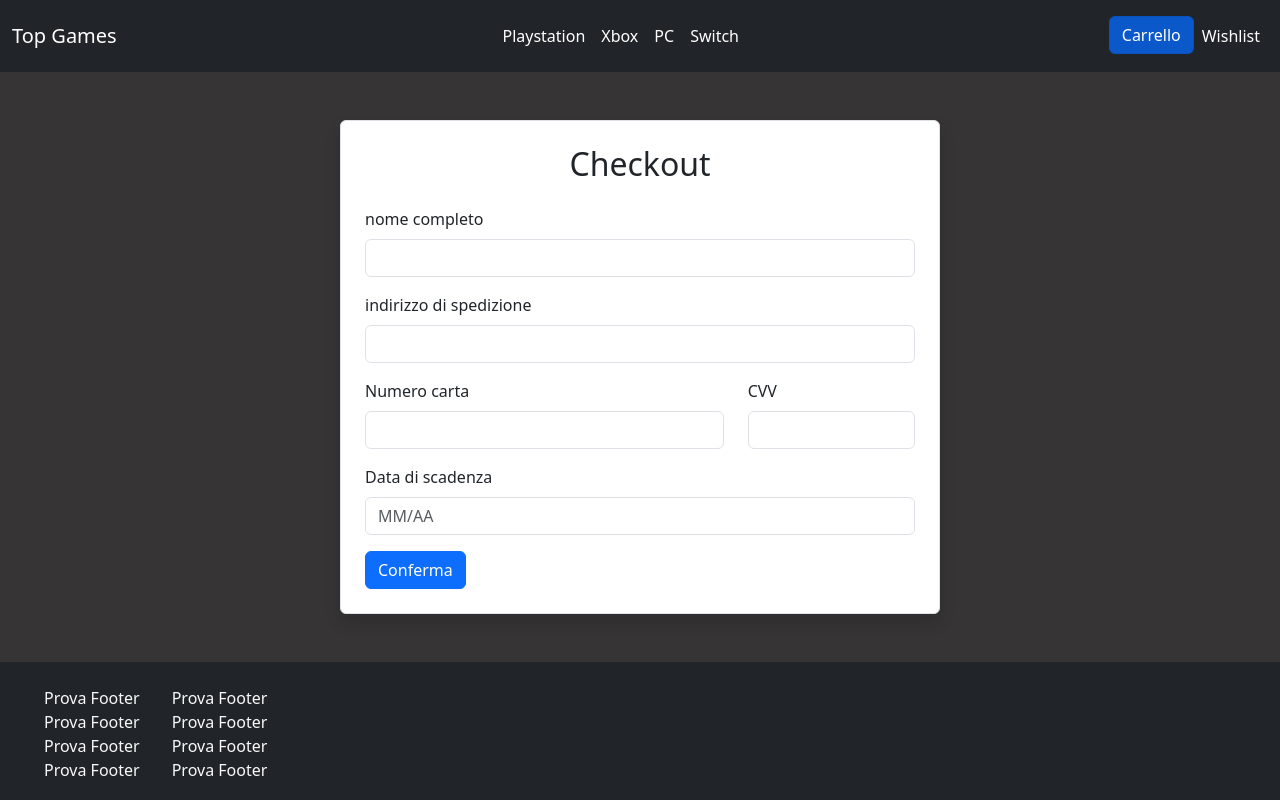
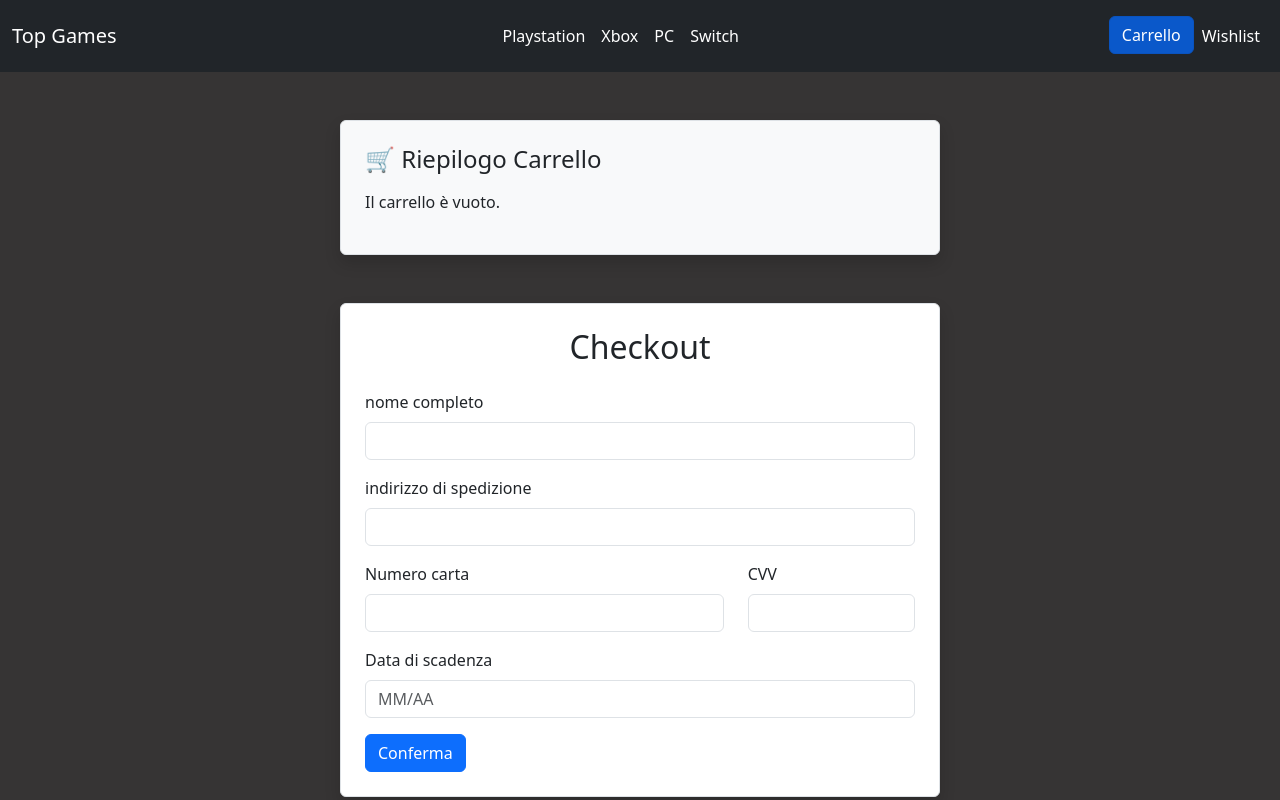
Before and after one commit to lorenzosalti/top-games-react, a React (Vite) app: page /checkout in a window 1280 px wide. Shown: the top 800 px of the page. Built offline with nearby package versions, Linux system fonts and the light colour scheme.

Commit message:
feat: enhance checkout page with cart summary and reset functionality

```diff
--- a/src/pages/CheckOutPage.jsx
+++ b/src/pages/CheckOutPage.jsx
@@ -1,6 +1,6 @@
 import { useEffect, useState, useRef } from "react";
-
-
+import { useContext } from "react";
+import GlobalContext from '../contexts/globalContext'
 
 const inizionalData = {
     name: '',
@@ -11,6 +11,10 @@ const inizionalData = {
 }
 
 function Checkout() {
+
+    const { cartStorage, setCartStorage } = useContext(GlobalContext);
+    const total = cartStorage.reduce((acc, order) => acc + Number(order.price), 0)
+
     const [validated, setValidated] = useState(false);
     const [formData, setFormData] = useState(inizionalData);
     const [fieldErrors, setFieldErrors] = useState({});
@@ -52,6 +56,8 @@ function Checkout() {
             form.classList.add("was-validated");
             setValidated(true);
             console.log(formData);
+            setFormData(inizionalData)
+            setCartStorage([])
         }
     }
 
@@ -60,6 +66,30 @@ function Checkout() {
 
     return (
         <>
+            <div className="container mt-5 p-4 border rounded shadow bg-light" style={{ maxWidth: "600px" }}>
+                <h4 className="mb-3">🛒 Riepilogo Carrello</h4>
+                {cartStorage.length ? (
+                    <>
+                        <ul className="list-group mb-3">
+                            {cartStorage.map((game, index) => (
+                                <li key={index} className="list-group-item d-flex justify-content-between lh-sm">
+                                    <div>
+                                        <h6 className="my-0">{game.title}</h6>
+                                        <small className="text-muted">{game.platform}</small>
+                                    </div>
+                                    <span className="text-muted">€ {Number(game.price).toFixed(2)}</span>
+                                </li>
+                            ))}
+                            <li className="list-group-item d-flex justify-content-between">
+                                <strong>Totale: {total.toFixed(2)}€ </strong>
+                            </li>
+                        </ul>
+                    </>
+                ) : (
+                    <p>Il carrello è vuoto.</p>
+                )}
+            </div>
+
             <form className="container mt-5 mb-5 p-4 border rounded shadow bg-white needs-validation" style={{ maxWidth: "600px" }} onSubmit={handleSubmit} ref={formRef} noValidate>
                 <h2 className="mb-4 text-center">Checkout</h2>
 
```
